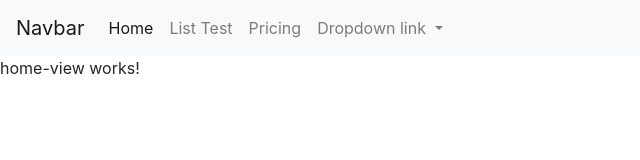
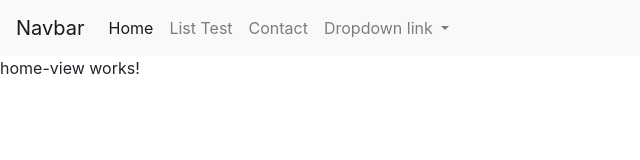
Before and after one commit to VadymKhoma/sda-demo-app-list, an Angular app: page / in a window 1280 px wide. Shown: the top 160 px of the page, without its empty margins (0-640 px from the left). Built offline with nearby package versions, Linux system fonts and the light colour scheme.

Commit message:
Added contact view

```diff
--- a/src/app/app.component.html
+++ b/src/app/app.component.html
@@ -1,3 +1,7 @@
 <app-nav-bar (changeView)="currentView = $event"></app-nav-bar>
-<app-list-view *ngIf="currentView === 'listView'"></app-list-view>
-<app-home-view *ngIf="currentView === 'homeView'"></app-home-view>
+
+<div [ngSwitch]="currentView">
+    <app-list-view *ngSwitchCase="'listView'"></app-list-view>
+    <app-home-view *ngSwitchCase="'homeView'"></app-home-view>
+    <app-contact-view *ngSwitchCase="'contactView'"></app-contact-view>
+</div>
--- a/src/app/app.module.ts
+++ b/src/app/app.module.ts
@@ -6,6 +6,7 @@ import { ListComponent } from './components/list/list.component';
 import { NavBarComponent } from './components/nav-bar/nav-bar.component';
 import { HomeViewComponent } from './views/home-view/home-view.component';
 import { ListViewComponent } from './views/list-view/list-view.component';
+import { ContactViewComponent } from './views/contact-view/contact-view.component';
 
 
 @NgModule({
@@ -14,7 +15,8 @@ import { ListViewComponent } from './views/list-view/list-view.component';
     ListComponent,
     NavBarComponent,
     HomeViewComponent,
-    ListViewComponent
+    ListViewComponent,
+    ContactViewComponent
   ],
   imports: [
     BrowserModule
--- a/src/app/components/nav-bar/nav-bar.component.html
+++ b/src/app/components/nav-bar/nav-bar.component.html
@@ -9,10 +9,18 @@
         <a (click)="handleChangeView('homeView')" class="nav-link" href="#">Home <span class="sr-only">(current)</span></a>
       </li>
       <li class="nav-item">
-        <a (click)="handleChangeView('listView')" class="nav-link" href="#">List Test</a>
+        <a (click)="handleChangeView('listView')"
+           class="nav-link"
+           href="#">
+           List Test
+        </a>
       </li>
       <li class="nav-item">
-        <a class="nav-link" href="#">Pricing</a>
+        <a (click)="handleChangeView('contactView')"
+           class="nav-link"
+           href="#">
+           Contact
+        </a>
       </li>
       <li class="nav-item dropdown">
         <a class="nav-link dropdown-toggle" href="#" id="navbarDropdownMenuLink" data-toggle="dropdown" aria-haspopup="true" aria-expanded="false">
--- /dev/null
+++ b/src/app/views/contact-view/contact-view.component.html
@@ -0,0 +1,3 @@
+<p>
+  contact-view works!
+</p>
--- /dev/null
+++ b/src/app/views/contact-view/contact-view.component.ts
@@ -0,0 +1,15 @@
+import { Component, OnInit } from '@angular/core';
+
+@Component({
+  selector: 'app-contact-view',
+  templateUrl: './contact-view.component.html',
+  styleUrls: ['./contact-view.component.css']
+})
+export class ContactViewComponent implements OnInit {
+
+  constructor() { }
+
+  ngOnInit() {
+  }
+
+}
```
Also changed, not shown: src/app/views/contact-view/contact-view.component.css (added), 1 other file (tests, documents, lock files or other folders).
